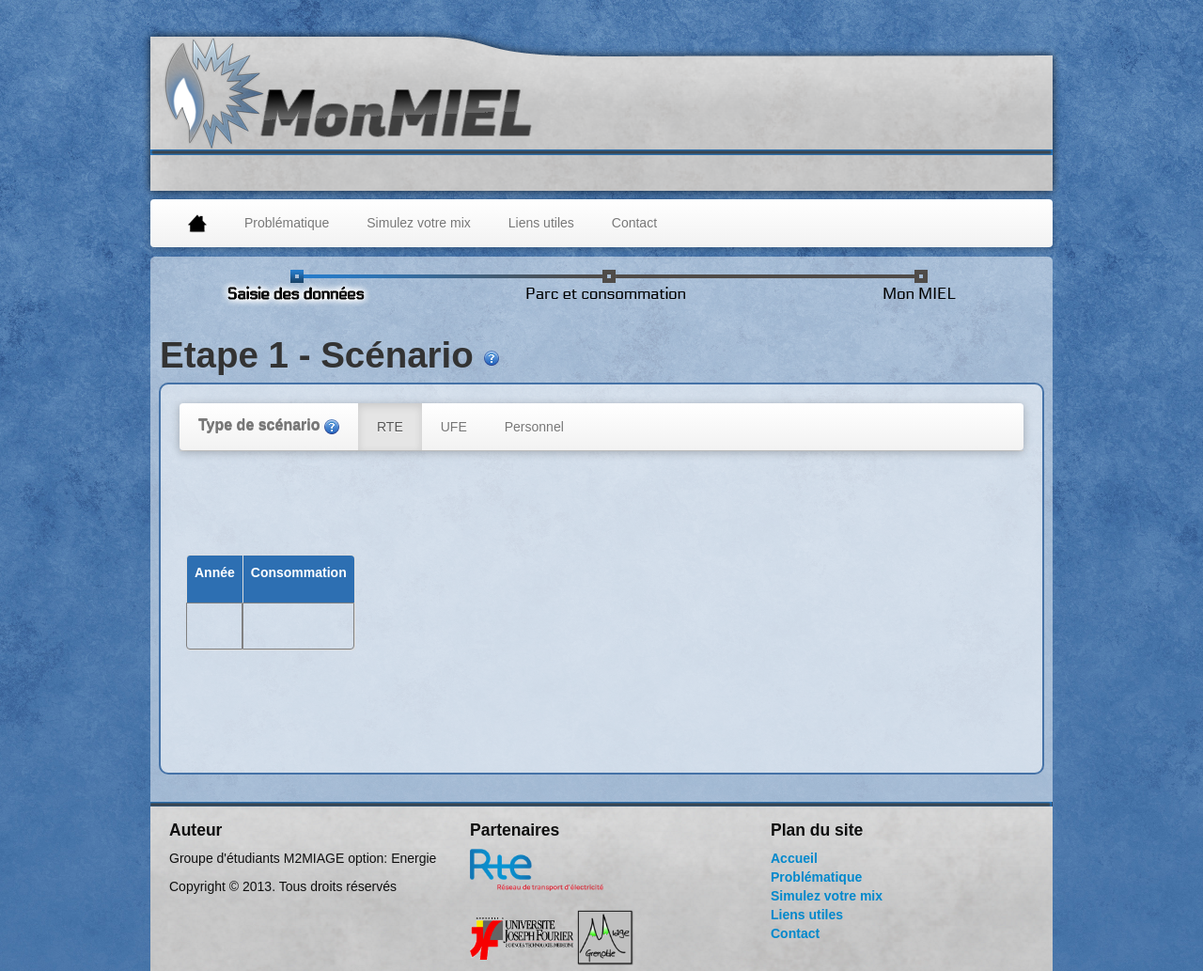
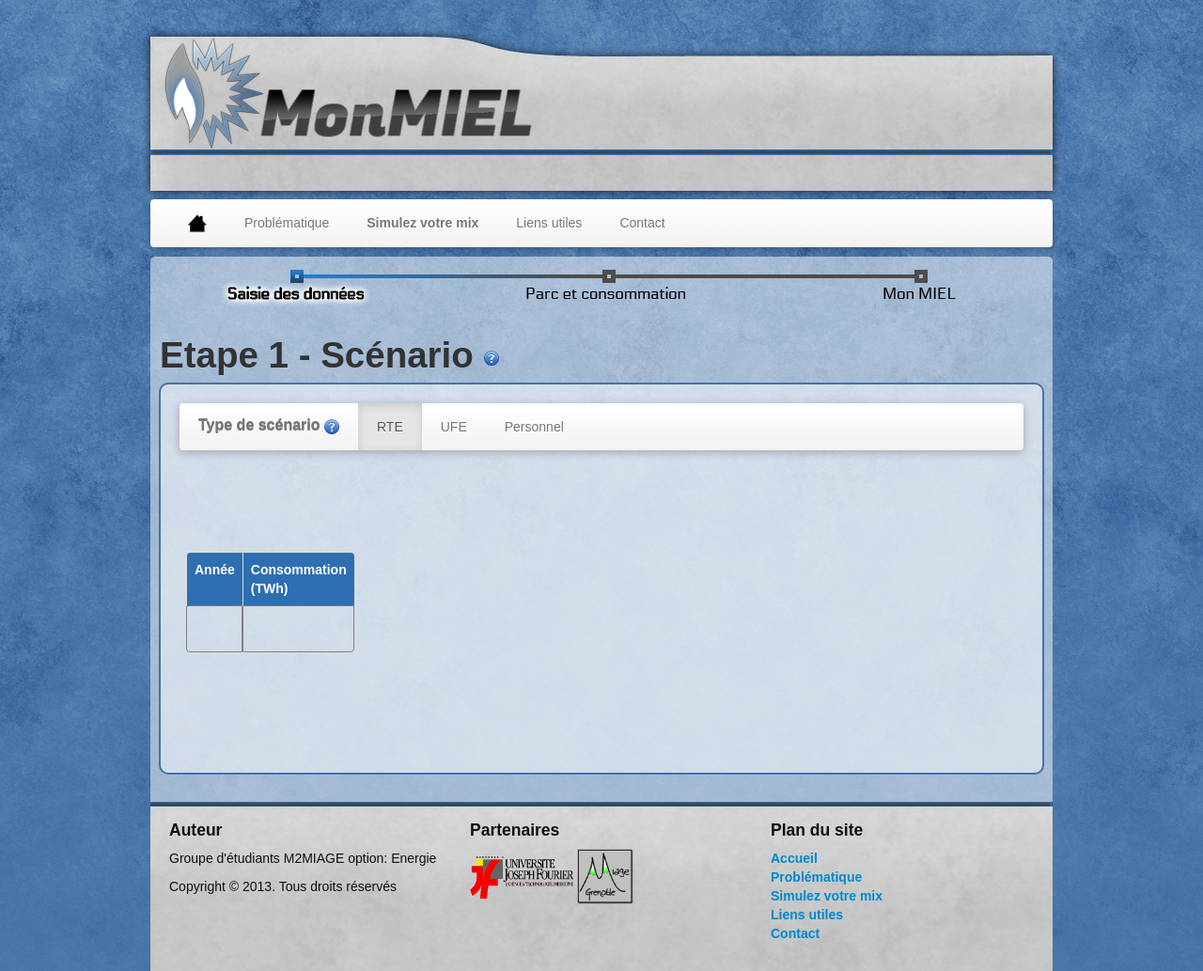
Before and after one commit to MonMIEL/MonMIEL_Website, a PHP site: the page made by saisiDonnees.php in a window 1280 px wide. Shown: the whole page at 94% size. Run offline with PHP 8.4, Linux system fonts and the light colour scheme; lists and menus that the app fills with data are empty; some libraries are stand-ins or nearby versions; some web fonts are replaced.

Commit message:
modifs couleurs.modifs logos.ajout texte

```diff
--- a/footer.php
+++ b/footer.php
@@ -6,7 +6,7 @@
 	</div>
 	<div class="span4">
 		<h4><b>Partenaires</b></h4>
-        <a href="http://www.rte-france.com/fr/"><img src="img/rte.png" style="height: 45px;"/></a></br></br>
+        <!--<a href="http://www.rte-france.com/fr/"><img src="img/rte.png" style="height: 45px;"/></a></br></br>-->
         <a href="http://www.ujf-grenoble.fr/"><img src="img/logo-ujf-gs.gif" style="height: 45px;"/></a>
         <a href="http://ufrima.imag.fr/spip.php?rubrique12"><img src="img/Image.png" style="height: 60px;"/></a>
 	</div>
--- a/liens.php
+++ b/liens.php
@@ -30,10 +30,10 @@
     <div id="contenu_lien">
         <h1>Partenaires</h1>
 		<div class="bloc">
-			<div class="row first" style="font-weight: normal">
+			<!--<div class="row first" style="font-weight: normal">
 				<div class ="span6 gauche">Réseau de Transport d'Electricité : </div>
 				<div class ="span6 droite"><a href="http://www.rte-france.com/fr/"><img src="img/rte.png" style="height: 45px;"/></a></div></br></br>
-			</div>
+			</div>-->
 			<div class="row first" style="font-weight: normal">
 				<div class ="span6 gauche">UJF : </div>
 				<div class ="span6 droite"><a href="http://www.ujf-grenoble.fr/"><img src="img/logo-ujf-gs.gif" style="height: 45px;"/></a></div></br></br>
@@ -47,7 +47,7 @@
 		<div class="bloc">
 			<div class="row first" style="font-weight: normal">
 			   <div class ="span6 gauche">Révolution fiscale :  </div>
-			   <div class ="span6 droite"><a href="http://www.revolution-fiscale.fr/"><img src="img/revolution.png" style="height: 30px;"/></a> </div></br></br>
+			   <div class ="span6 droite"><a href="http://www.revolution-fiscale.fr/"><img src="img/revolution.PNG" style="height: 30px;"/></a> </div></br></br>
 			</div>
 		</div>
     </div>
--- a/menu.php
+++ b/menu.php
@@ -3,7 +3,7 @@
     <ul class="nav">
 	  <li id="home"><a href="index.php"><img src="img/home.png" /></a></li>
       <li onmouseover="this.className='active'" onmouseout="this.className=''"><a href="problematique.php">Problématique</a></li>
-      <li onmouseover="this.className='active'" onmouseout="this.className=''"><a href="saisiDonnees.php">Simulez votre mix</a></li>
+      <li onmouseover="this.className='active'" onmouseout="this.className=''"><a href="saisiDonnees.php"><b>Simulez votre mix</b></a></li>
 	  <li onmouseover="this.className='active'" onmouseout="this.className=''"><a href="liens.php">Liens utiles</a></li>
 	  <li onmouseover="this.className='active'" onmouseout="this.className=''"><a href="contact.php">Contact</a></li>
     </ul>
--- a/resCalculMonMiel.php
+++ b/resCalculMonMiel.php
@@ -41,9 +41,9 @@
                 pho_gwh = <?php echo $_GET["pho_gwh"] ?>;
                 eol_gwh = <?php echo $_GET["eol_gwh"] ?>;
                 nbPoints = <?php echo $_GET["nbPoints"] ?>;
-                console.log("nuc_gwh : "+nuc_gwh);
-                console.log("pho_gwh : "+pho_gwh);
-                console.log("eol_gwh : "+eol_gwh);
+//                console.log("nuc_gwh : "+nuc_gwh);
+//                console.log("pho_gwh : "+pho_gwh);
+//                console.log("eol_gwh : "+eol_gwh);
                 if(typeof(nuc_gwh)=="undefined" ||
                         typeof(pho_gwh)=="undefined" ||
                         typeof(eol_gwh)=="undefined"){
--- a/saisiDonnees.php
+++ b/saisiDonnees.php
@@ -2,7 +2,8 @@
 <!--[if lt IE 7]>      <html class="no-js lt-ie9 lt-ie8 lt-ie7"> <![endif]-->
 <!--[if IE 7]>         <html class="no-js lt-ie9 lt-ie8"> <![endif]-->
 <!--[if IE 8]>         <html class="no-js lt-ie9"> <![endif]-->
-<!--[if gt IE 8]><!--> <html class="no-js"> <!--<![endif]-->
+<!--[if gt IE 8]><!-->
+<html class="no-js" xmlns="http://www.w3.org/1999/html" xmlns="http://www.w3.org/1999/html"> <!--<![endif]-->
 <head>
     <meta charset="utf-8">
     <meta http-equiv="X-UA-Compatible" content="IE=edge,chrome=1">
@@ -184,7 +185,7 @@
 										<table class="table table-bordered">
 											<tr class="success">
 												<th>Année</th>
-												<th>Consommation</th>
+												<th>Consommation</br>(TWh)</th>
 											</tr>
 											<tr>
 												<td id="tab_chart_Scenario.id"></td>
```
Also changed, not shown: js/calculJsonMonMIEL.js (+47 -47 lines), js/oXHR.js (+7 -7 lines), js/resCalculMonMiel.js (+5 -5 lines).
